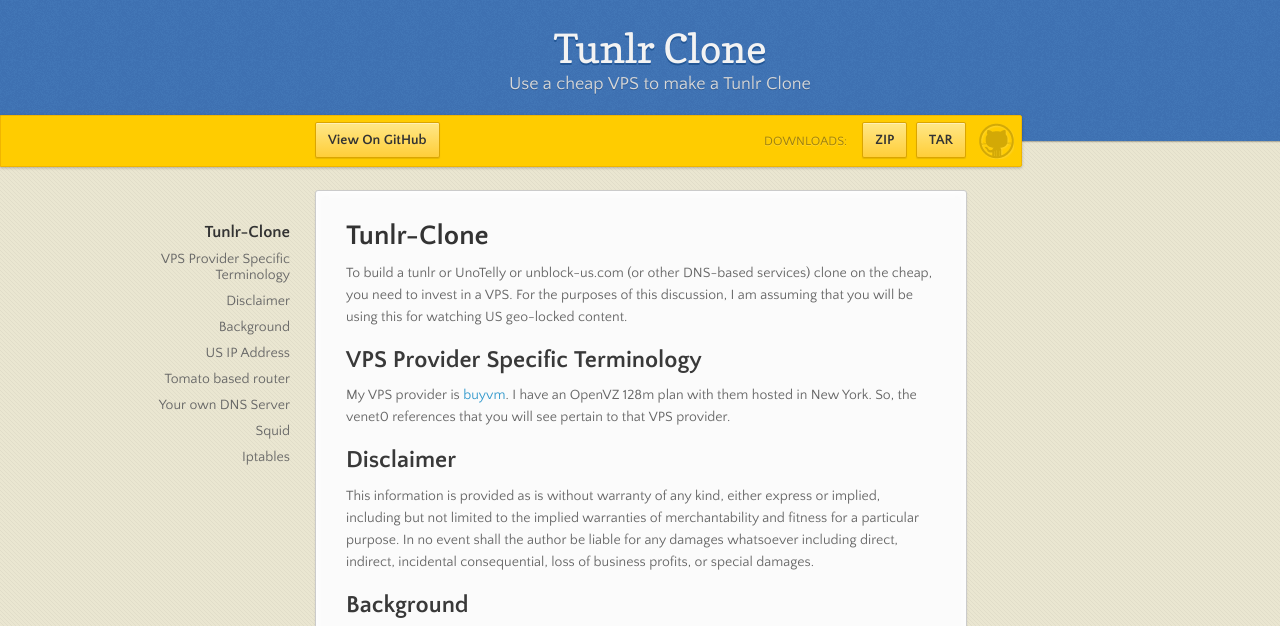
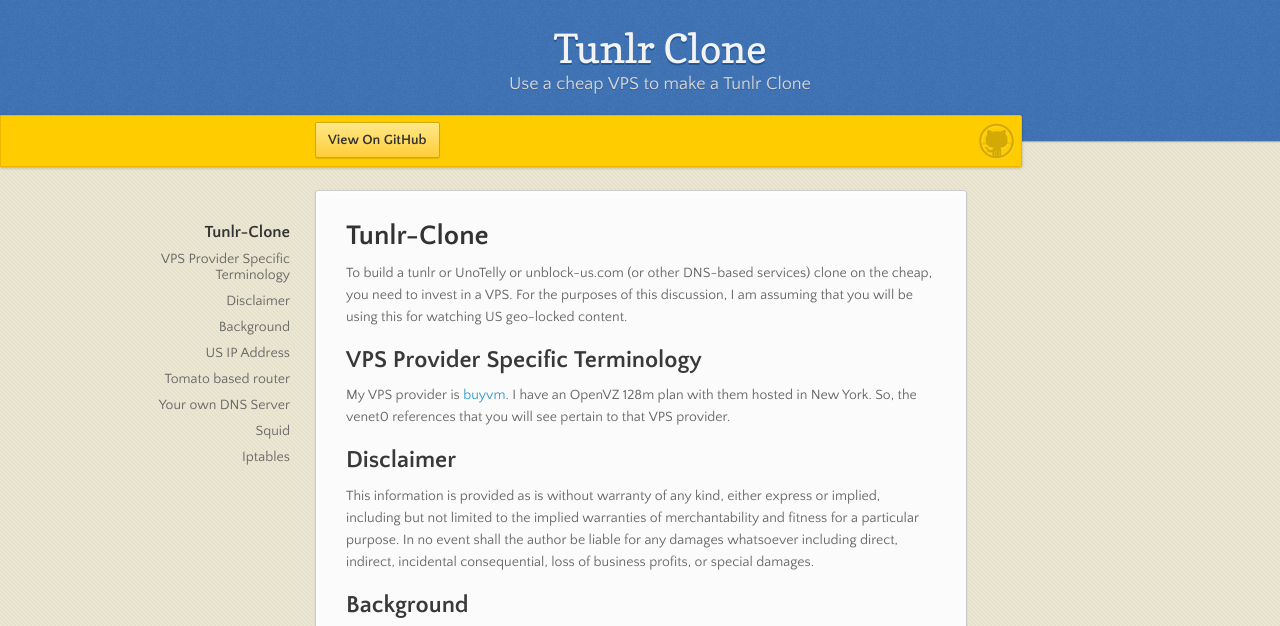
Before and after one commit to corporate-gadfly/Tunlr-Clone, a plain HTML site: page index.html in a window 1280 px wide. Shown: the top 626 px of the page. Drawn offline with nearby package versions, Linux system fonts and the light colour scheme.

Commit message:
took out download links after automatic page generation

```diff
--- a/index.html
+++ b/index.html
@@ -25,13 +25,6 @@
         <span id="logo"></span>
 
         <a href="https://github.com/corporate-gadfly/Tunlr-Clone" class="button fork"><strong>View On GitHub</strong></a>
-        <div class="downloads">
-          <span>Downloads:</span>
-          <ul>
-            <li><a href="https://github.com/corporate-gadfly/Tunlr-Clone/zipball/master" class="button">ZIP</a></li>
-            <li><a href="https://github.com/corporate-gadfly/Tunlr-Clone/tarball/master" class="button">TAR</a></li>
-          </ul>
-        </div>
       </div><!-- end banner -->
 
     <div class="wrapper">
```
